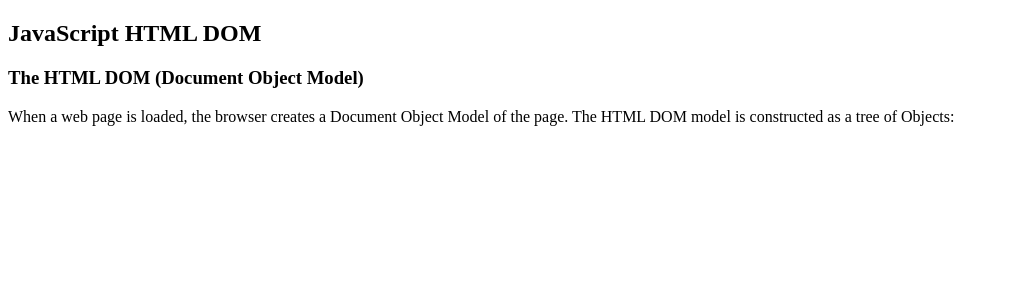
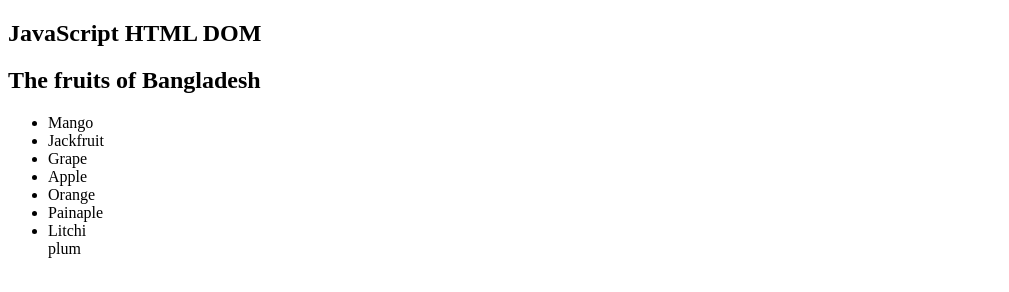
Before and after one commit to Flocky05/javascript-with-w3-school, a plain HTML site: page Dom/Dom.html in a window 1280 px wide. Shown: the whole page, without its empty margins (0-1009 px from the left). Drawn offline with Linux system fonts and the light colour scheme.

Commit message:
added dom append

```diff
--- /dev/null
+++ b/Dom/Dom Append/DomAppend.js
@@ -0,0 +1,7 @@
+const fruitesName = document.getElementById("fruits-list");
+const li = document.createElement("li");
+li.innerText = "Litchi";
+fruitesName.appendChild(li);
+const li1 = document.createElement("li1");
+li1.innerText = "plum";
+fruitesName.appendChild(li1);
--- a/Dom/Dom.html
+++ b/Dom/Dom.html
@@ -5,14 +5,20 @@
     <meta http-equiv="X-UA-Compatible" content="IE=edge">
     <meta name="viewport" content="width=device-width, initial-scale=1.0">
     <title>Document</title>
-    <link rel="stylesheet" href="styles/dom.js">
+    <!-- <link rel="stylesheet" href="Dom Append/DomAppend.js"> -->
+    <link rel="stylesheet" href="Dom.js">
 </head>
 <body>
     <h2>JavaScript HTML DOM </h2>
-    <h3>The HTML DOM (Document Object Model)</h3>
-    <p>When a web page is loaded, the browser creates a Document Object Model of the page.
-
-        The HTML DOM model is constructed as a tree of Objects:</p>
-
+        <h2>The fruits of Bangladesh</h2>
+        <ul id="fruits-list">
+            <li>Mango</li>
+            <li>Jackfruit</li>
+            <li>Grape</li>
+            <li>Apple</li>
+            <li>Orange</li>
+            <li>Painaple</li>
+        </ul>
+<script src="Dom Append/DomAppend.js"></script>
 </body>
 </html>
--- /dev/null
+++ b/Dom/Dom.js
@@ -0,0 +1 @@
+console.log("I don't know you man , who are you?");
```
